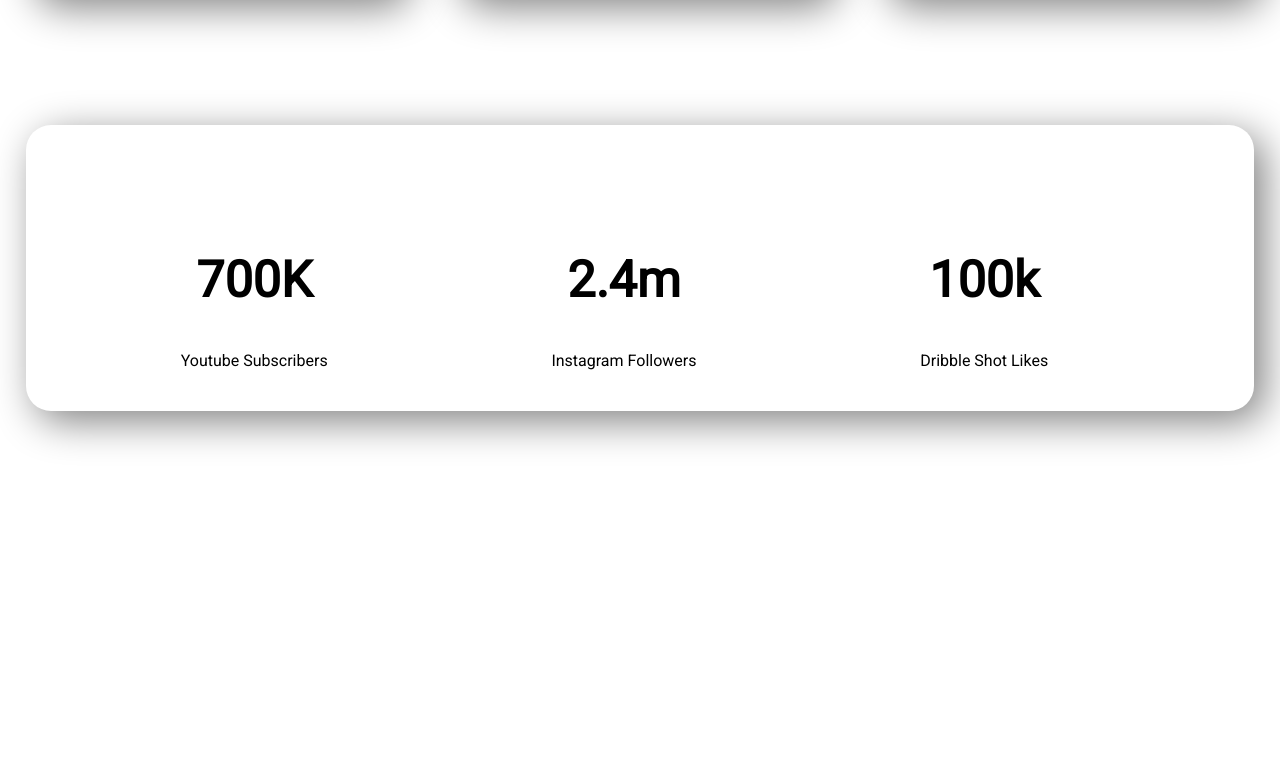
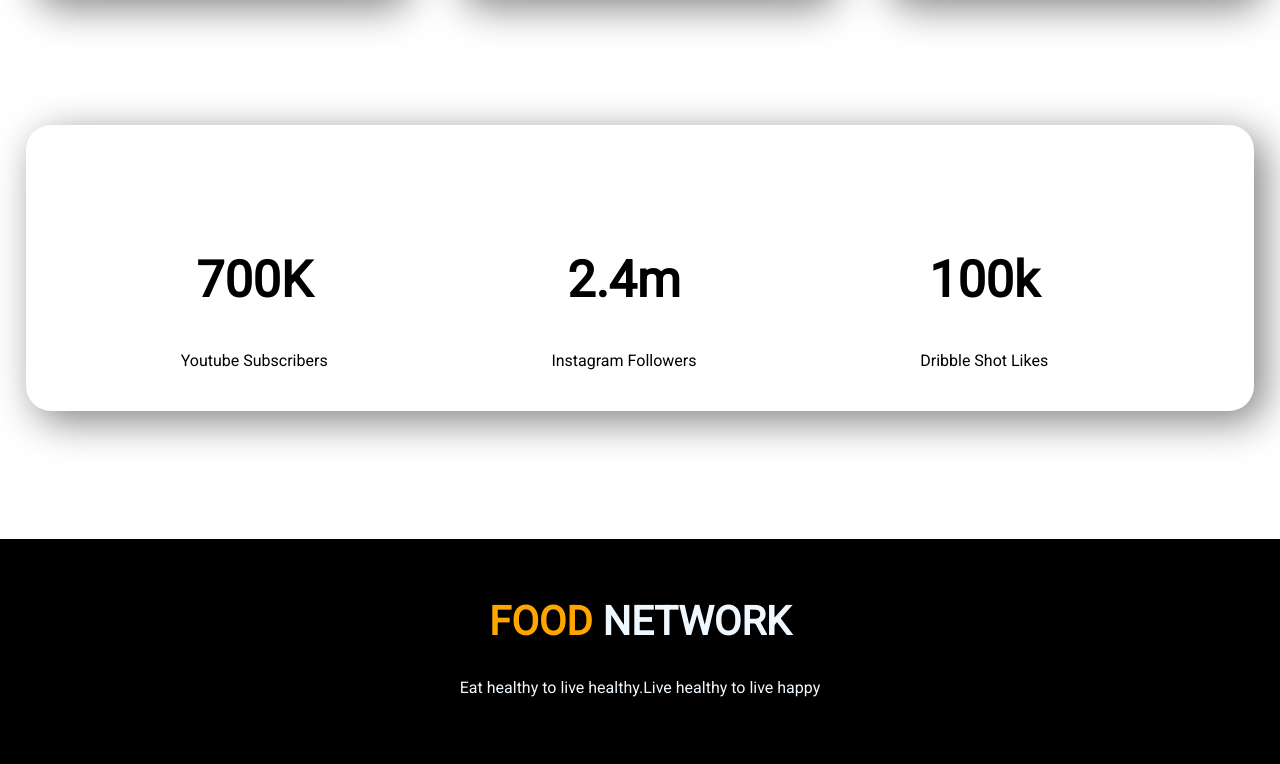
Before and after one commit to Farhadcode/foodblog, a plain HTML site: page index.html in a window 1280 px wide. Shown: the part 2101-2865 px from the top of the page. Before the commit the page ends 2640 px from the top, so only its background shows below. Drawn offline with Linux system fonts and the light colour scheme.

Commit message:
footer add

```diff
--- a/index.html
+++ b/index.html
@@ -70,6 +70,11 @@
              <p> Dribble Shot Likes</p>
          </div>
      </section>
+     <footer>
+         <h2> <span class="orang-color">FOOD</span> NETWORK</h2>
+         <p> Eat healthy to live  healthy.Live healthy to live happy</p>
+
+     </footer>
 
 </body>
 </html>
--- a/style.css
+++ b/style.css
@@ -67,3 +67,10 @@
   border-radius: 25px;
   box-shadow: 10px 10px 40px gray;
 }
+footer {
+  padding-top: 2%;
+  padding-bottom: 4%;
+  text-align: center;
+  background-color: black;
+  color: aliceblue;
+}
```
